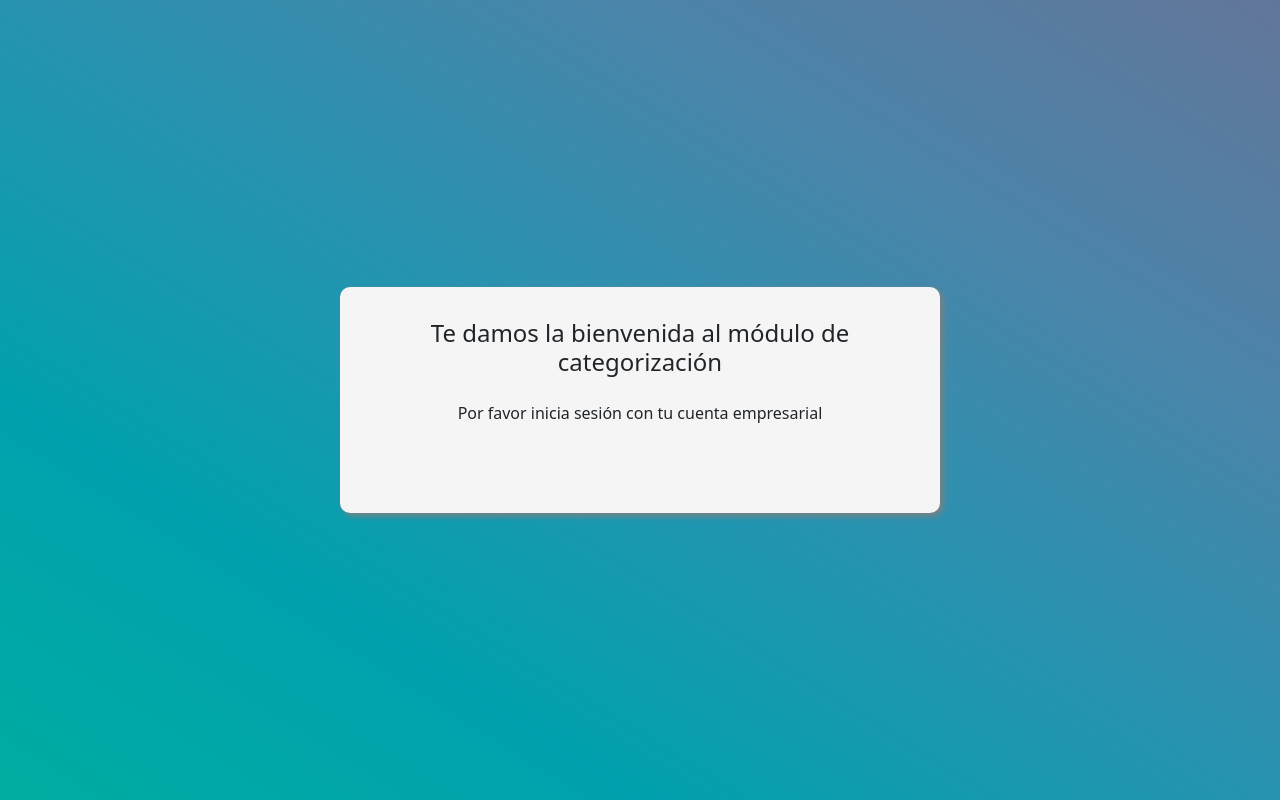
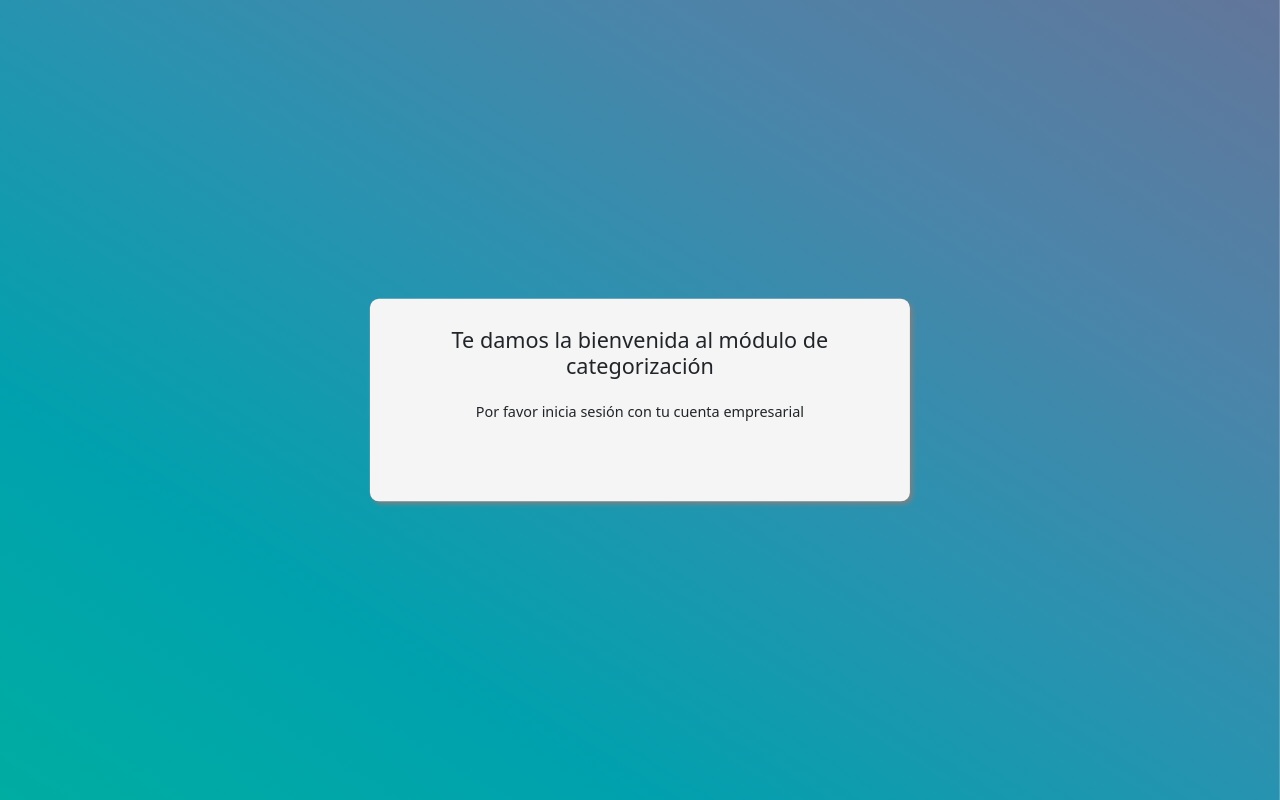
Before and after one commit to sistemasbuho/infra-categorizacion-plus, a React (Vite) app: page / in a window 1280 px wide. Built offline with nearby package versions, Linux system fonts and the light colour scheme; no server answers.

Commit message:
styles for zoom90

```diff
--- a/src/App.tsx
+++ b/src/App.tsx
@@ -1,4 +1,6 @@
+import { decodedTokenInLocalStorage } from './components/Login/isValidToken';
 import { BrowserRouter, Route, Routes } from 'react-router-dom';
+import { useEffect, useState } from 'react';
 import { FontAwesomeIcon } from '@fortawesome/react-fontawesome';
 import { ConfigProvider } from './context/ConfigContext';
 import { faCircleCheck } from '@fortawesome/free-solid-svg-icons';
@@ -6,11 +8,24 @@ import { Toaster } from 'react-hot-toast';
 
 import GlobalComponent from './GlobalComponent';
 import Home from './pages/Home';
-import { decodedTokenInLocalStorage } from './components/Login/isValidToken';
-import { useEffect, useState } from 'react';
 import Login from './components/Login/Login';
+import styles from './assets/css/general.module.css';
+
 function App() {
   const [showLogin, setshowLogin] = useState<boolean | null>(null);
+  const [ancho, setAncho] = useState(window.innerWidth);
+
+  useEffect(() => {
+    const handleResize = () => setAncho(window.innerWidth);
+
+    window.addEventListener('resize', handleResize);
+
+    if (ancho <= 1500)
+      document.getElementById('root').classList.add(`${styles.zoom90}`);
+    handleResize();
+
+    return () => window.removeEventListener('resize', handleResize);
+  }, []);
 
   useEffect(() => {
     const token = decodedTokenInLocalStorage();
--- a/src/assets/css/general.module.css
+++ b/src/assets/css/general.module.css
@@ -93,3 +93,10 @@ body {
   box-shadow: var(--box-shadow);
   padding: 2.5rem 2rem;
 }
+
+.zoom90 {
+  transform: scale(0.9);
+  transform-origin: top left;
+  width: 111.1%;
+  height: 111.1%;
+}
```
